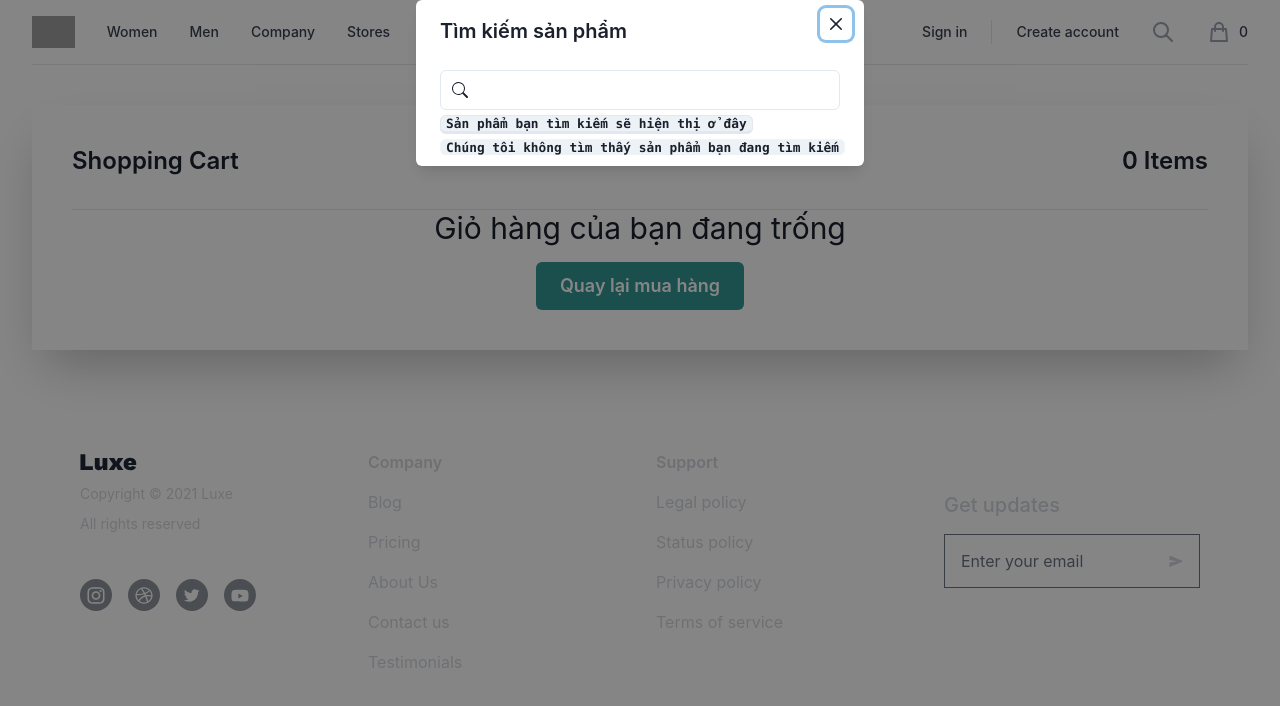
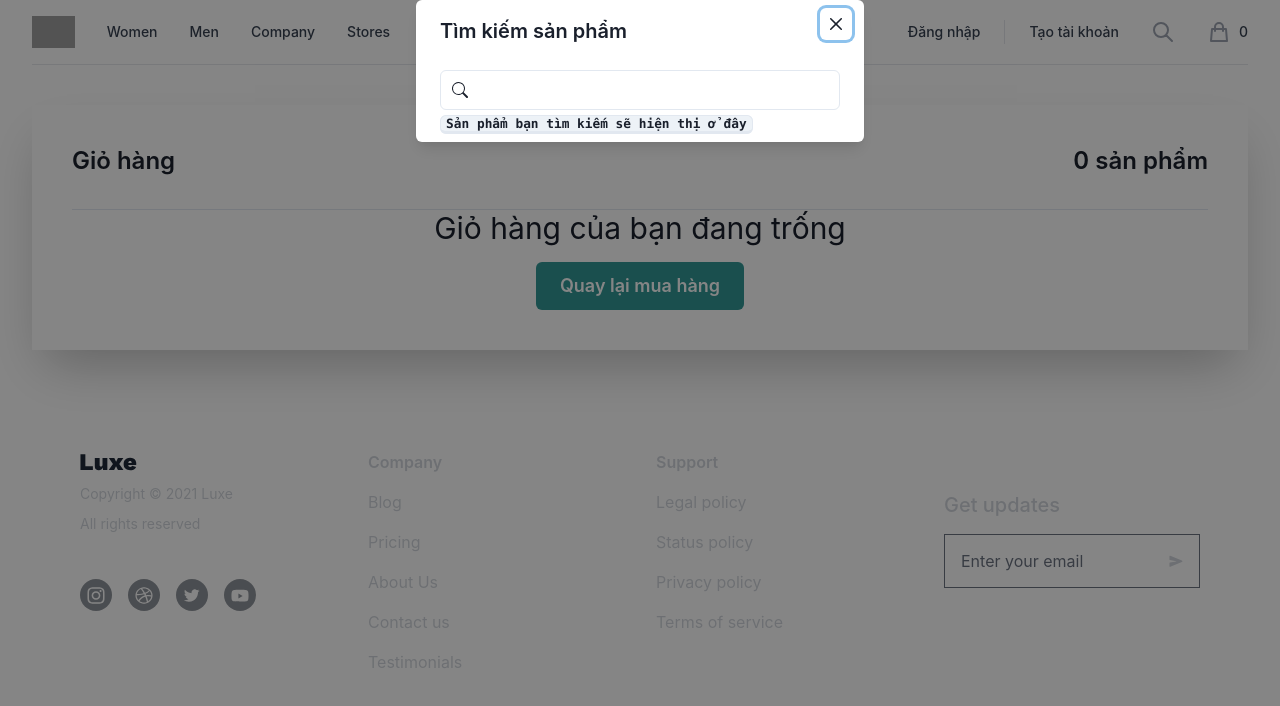
Before and after one commit to ducminhle1904/huonggio, a Next.js app: page /cart in a window 1280 px wide. Both pictures are taken after a click on the icon 1162 px from the left and 32 px from the top of the page. Shown: the top 706 px of the page. Built offline with nearby package versions, Linux system fonts and the light colour scheme; grey boxes are pictures that could not be loaded.

Commit message:
update code

```diff
--- a/components/Common/ProductCard.js
+++ b/components/Common/ProductCard.js
@@ -26,12 +26,12 @@ export default function ProductCard({ product }) {
                 className="opacity-0 bottom-[40%] left-1/2 transform -translate-x-1/2 z-10 lg:opacity-0 lg:group-hover:opacity-100 duration-500"
                 onClick={onOpen}
             >
-                Quick View
+                Xem nhanh
             </Button>
             <ModalPopup
                 isOpen={isOpen}
                 onClose={onClose}
-                modalTitle="Product Quick View"
+                modalTitle="Xem nhanh sản phẩm"
                 childContent={<ProductQuickView data={product} />}
                 size="6xl"
             />
--- a/components/ProductQuickView.js
+++ b/components/ProductQuickView.js
@@ -113,10 +113,10 @@ const ProductQuickView = ({ data }) => {
                             className="border border-gray-800 focus:outline-none focus:ring-2 focus:ring-offset-2 focus:ring-gray-800 md:w-96 w-full hover:bg-black text-base font-medium leading-4 bg-gray-800 py-4 text-white"
                             onClick={() => handleAddToCart(data)}
                         >
-                            Add to Bag
+                            Thêm vào giỏ hàng
                         </button>
                         <button className="border border-gray-800 focus:outline-none focus:ring-2 focus:ring-offset-2 focus:ring-gray-800 md:w-96 w-full hover:bg-gray-300 text-base font-medium leading-4 text-gray-800 py-4 bg-white">
-                            Add to Wishlist
+                            Thêm vào sản phẩm mong muốn
                         </button>
                     </div>
                 </div>
--- a/components/Search.js
+++ b/components/Search.js
@@ -14,7 +14,7 @@ export default function Search() {
     const isLoading = useSelector((state) => state.loading.searchLoading);
     const [keyword, setKeyword] = useState("");
     const [dropdownOptions, setDropdownOptions] = useState([]);
-    const [isHaveProduct, setIsHaveProduct] = useState(false);
+    const [haveNoProduct, sethaveNoProduct] = useState(false);
 
     async function fetchDropdownOptions(key) {
         let url = "product/search?name=";
@@ -22,10 +22,10 @@ export default function Search() {
             dispatch(setSearchLoading(true));
             let data = await ApiHelper(url + key).then((response) => response);
             if (data.product_list.length > 0) {
-                setIsHaveProduct(true);
+                sethaveNoProduct(false);
                 setDropdownOptions(data.product_list);
             } else {
-                setIsHaveProduct(false);
+                sethaveNoProduct(true);
             }
             setTimeout(() => {
                 dispatch(setSearchLoading(false));
@@ -41,7 +41,7 @@ export default function Search() {
         setKeyword(value);
         debounceDropDown(value);
         if (value === "") {
-            setIsHaveProduct(false);
+            sethaveNoProduct(false);
             setDropdownOptions([]);
         }
     }
@@ -59,8 +59,7 @@ export default function Search() {
 
             <section>
                 <div className="space-y-8 lg:divide-y lg:divide-gray-100">
-                    {isHaveProduct &&
-                        dropdownOptions.map((product) => (
+                    {dropdownOptions.map((product) => (
                         <div className="pt-8 sm:flex group" key={product.product_id}>
                             <div className="flex-shrink-0 mb-4 sm:mb-0 sm:mr-4">
                                 <img
@@ -81,8 +80,8 @@ export default function Search() {
                         </div>
                     ))}
 
-                    {!isHaveProduct && !keyword && <Kbd>Sản phẩm bạn tìm kiếm sẽ hiện thị ở đây</Kbd>}
-                    {!isHaveProduct && <Kbd>Chúng tôi không tìm thấy sản phẩm bạn đang tìm kiếm</Kbd>}
+                    {dropdownOptions.length === 0 && !keyword && <Kbd>Sản phẩm bạn tìm kiếm sẽ hiện thị ở đây</Kbd>}
+                    {haveNoProduct && <Kbd>Chúng tôi không tìm thấy sản phẩm bạn đang tìm kiếm</Kbd>}
                 </div>
             </section>
         </>
--- a/components/header.js
+++ b/components/header.js
@@ -1,11 +1,12 @@
 import { Dialog, Popover, Tab, Transition } from "@headlessui/react";
 import { MenuIcon, SearchIcon, ShoppingBagIcon, XIcon } from "@heroicons/react/outline";
-import React, { Fragment, useState } from "react";
+import React, { Fragment, useEffect, useState } from "react";
 import { useSelector } from "react-redux";
 import Link from "next/link";
 import dynamic from "next/dynamic";
 import { useDisclosure } from "@chakra-ui/react";
 import Search from "./Search";
+import { useRouter } from "next/router";
 const ModalPopup = dynamic(() => import("./Common/Modal"));
 
 const navigation = {
@@ -137,8 +138,31 @@ function classNames(...classes) {
 
 export default function Header({ openCart }) {
     const [open, setOpen] = useState(false);
+    const [width, setWidth] = useState("");
     const { isOpen, onOpen, onClose } = useDisclosure();
     const cart = useSelector((state) => state.cart);
+    const router = useRouter();
+
+    function handleWindowSizeChange() {
+        setWidth(window.innerWidth);
+    }
+
+    useEffect(() => {
+        setWidth(window.innerWidth);
+    }, []);
+
+    useEffect(() => {
+        window.addEventListener("resize", handleWindowSizeChange);
+        return () => {
+            window.removeEventListener("resize", handleWindowSizeChange);
+        };
+    }, []);
+
+    useEffect(() => {
+        onClose();
+    }, [router.asPath]);
+
+    const isMobile = width <= 768;
 
     return (
         <>
@@ -451,13 +475,13 @@ export default function Header({ openCart }) {
                                     <div className="hidden lg:flex lg:flex-1 lg:items-center lg:justify-end lg:space-x-6">
                                         <Link href="/login" passHref>
                                             <a className="text-sm font-medium text-gray-700 hover:text-gray-800">
-                                                Sign in
+                                                Đăng nhập
                                             </a>
                                         </Link>
                                         <span className="h-6 w-px bg-gray-200" aria-hidden="true" />
                                         <Link href="#" passHref>
                                             <a className="text-sm font-medium text-gray-700 hover:text-gray-800">
-                                                Create account
+                                                Tạo tài khoản
                                             </a>
                                         </Link>
                                     </div>
@@ -472,15 +496,14 @@ export default function Header({ openCart }) {
                                                 onClose={onClose}
                                                 modalTitle="Tìm kiếm sản phẩm"
                                                 childContent={<Search />}
-                                                size="md"
+                                                size={isMobile ? "full" : "md"}
                                             />
                                         </p>
                                     </div>
 
                                     {/* Cart */}
                                     <div className="ml-4 flow-root lg:ml-6" onClick={openCart}>
-                                        <Link href="#" passHref>
-                                            <a className="group -m-2 p-2 flex items-center">
+                                        <span className="group -m-2 p-2 flex items-center">
                                             <ShoppingBagIcon
                                                 className="flex-shrink-0 h-6 w-6 text-gray-400 group-hover:text-gray-500"
                                                 aria-hidden="true"
@@ -489,8 +512,7 @@ export default function Header({ openCart }) {
                                                 {cart.cart.length}
                                             </span>
                                             <span className="sr-only">items in cart, view bag</span>
-                                            </a>
-                                        </Link>
+                                        </span>
                                     </div>
                                 </div>
                             </div>
--- a/package.json
+++ b/package.json
@@ -32,7 +32,7 @@
     "react-icons": "^4.3.1",
     "react-image-lightbox": "^5.1.4",
     "react-infinite-scroll-component": "^6.1.0",
-    "react-rating": "^2.0.5",
+    "react-rating": "github:Selectra-Dev/react-rating",
     "react-redux": "^8.0.1",
     "react-scroll-to-top": "^1.0.8",
     "react-toastify": "^9.0.1",
--- a/pages/cart.js
+++ b/pages/cart.js
@@ -32,7 +32,7 @@ function Index() {
     return (
         <>
             <NextSeo
-                title="Shopping Cart"
+                title="Giỏ hàng"
                 description="Cửa hàng Ken chuyên các mặt hàng thời trang như quần áo, giày dép, phụ kiện trang sức, ..."
                 openGraph={{
                     url: "https://ken-shop.vercel.app/",
@@ -49,8 +49,8 @@ function Index() {
                         } bg-white px-5 py-5 lg:px-10 lg:py-10`}
                     >
                         <div className="flex justify-between border-b pb-8">
-                            <h1 className="font-semibold text-2xl">Shopping Cart</h1>
-                            <h2 className="font-semibold text-2xl">{cart.cart.length} Items</h2>
+                            <h1 className="font-semibold text-2xl">Giỏ hàng</h1>
+                            <h2 className="font-semibold text-2xl">{cart.cart.length} sản phẩm</h2>
                         </div>
                         {cart.cart.length === 0 ? (
                             <div className="text-center">
@@ -63,23 +63,27 @@ function Index() {
                             </div>
                         ) : (
                             <>
+                                <div>
                                     <div className="flex mt-10 mb-5">
                                         <h3 className="font-semibold text-gray-600 text-xs uppercase w-2/5">
-                                        Product Details
+                                            Chi tiết
                                         </h3>
                                         <h3 className="font-semibold text-center text-gray-600 text-xs uppercase w-1/5">
-                                        Quantity
+                                            Số lượng
                                         </h3>
                                         <h3 className="font-semibold text-center text-gray-600 text-xs uppercase w-1/5">
-                                        Price
+                                            Giá tiền
                                         </h3>
                                         <h3 className="font-semibold text-center text-gray-600 text-xs uppercase w-1/5">
-                                        Total
+                                            Tổng cộng
                                         </h3>
                                     </div>
 
                                     {cart.cart.map((item) => (
-                                    <div className="flex items-center hover:bg-gray-100 -mx-8 px-6 py-5" key={item.id}>
+                                        <div
+                                            className="flex items-center hover:bg-gray-100 -mx-8 px-6 py-5"
+                                            key={item.id}
+                                        >
                                             <div className="flex w-2/5">
                                                 <div className="min-w-fit">
                                                     <Image
@@ -94,15 +98,19 @@ function Index() {
                                                 <div className="flex flex-col justify-between ml-4 flex-grow">
                                                     <span className="font-bold text-sm">{item.product_name}</span>
                                                     {item.category.map((category) => (
-                                                    <span className="text-xs text-gray-600" key={category.category_id}>
-                                                        {category.category_name}
+                                                        <span
+                                                            className="text-xs text-gray-600"
+                                                            key={category.category_id}
+                                                        >
+                                                            Danh mục: {category.category_name}
                                                         </span>
                                                     ))}
+                                                    <span>Size: {item.color}</span>
                                                     <span
                                                         className="font-semibold hover:text-red-500 text-gray-500 text-xs cursor-pointer"
                                                         onClick={() => removeProduct(item)}
                                                     >
-                                                    Remove
+                                                        Bỏ khỏi giỏ hàng
                                                     </span>
                                                 </div>
                                             </div>
@@ -134,13 +142,14 @@ function Index() {
                                             </span>
                                         </div>
                                     ))}
+                                </div>
 
                                 <Link href="/products" passHref>
                                     <a className="flex font-semibold text-indigo-600 text-sm mt-10">
                                         <svg className="fill-current mr-2 text-indigo-600 w-4" viewBox="0 0 448 512">
                                             <path d="M134.059 296H436c6.627 0 12-5.373 12-12v-56c0-6.627-5.373-12-12-12H134.059v-46.059c0-21.382-25.851-32.09-40.971-16.971L7.029 239.029c-9.373 9.373-9.373 24.569 0 33.941l86.059 86.059c15.119 15.119 40.971 4.411 40.971-16.971V296z" />
                                         </svg>
-                                        Continue Shopping
+                                        Tiếp tục mua sắm
                                     </a>
                                 </Link>
                             </>
@@ -149,20 +158,20 @@ function Index() {
 
                     {cart.cart.length > 0 ? (
                         <div id="summary" className="w-full lg:w-1/4 px-8 py-10">
-                            <h1 className="font-semibold text-2xl border-b pb-8">Order Summary</h1>
+                            <h1 className="font-semibold text-2xl border-b pb-8">Tổng quan đơn hàng</h1>
                             <div className="flex justify-between mt-10 mb-5">
                                 <span className="font-semibold text-sm uppercase">Items {cart.cart.length}</span>
                                 <span className="font-semibold text-sm">{generateCurrency(cart.cartTotalAmount)}</span>
                             </div>
                             <div>
-                                <label className="font-medium inline-block mb-3 text-sm uppercase">Shipping</label>
+                                <label className="font-medium inline-block mb-3 text-sm uppercase">Giao hàng</label>
                                 <select className="block p-2 text-gray-600 w-full text-sm">
                                     <option>Standard shipping - 10000đ</option>
                                 </select>
                             </div>
                             <div className="py-10">
                                 <label htmlFor="promo" className="font-semibold inline-block mb-3 text-sm uppercase">
-                                    Promo Code
+                                    Mã giảm giá
                                 </label>
                                 <input
                                     type="text"
@@ -176,12 +185,12 @@ function Index() {
                             </button>
                             <div className="border-t mt-8">
                                 <div className="flex font-semibold justify-between py-6 text-sm uppercase">
-                                    <span>Total cost</span>
+                                    <span>Tổng cộng</span>
                                     <span>{generateCurrency(cart.cartTotalAmount + 10000)}</span>
                                 </div>
                                 <Link href="/checkout">
                                     <button className="bg-indigo-500 font-semibold hover:bg-indigo-600 py-3 text-sm text-white uppercase w-full">
-                                        Checkout
+                                        Đặt hàng
                                     </button>
                                 </Link>
                             </div>
--- a/stores/slices/cart.js
+++ b/stores/slices/cart.js
@@ -12,7 +12,7 @@ export const cartSlice = createSlice({
     initialState,
     reducers: {
         addToCart: (state, action) => {
-            const itemIndex = state.cart.findIndex((item) => item.id === action.payload.id);
+            const itemIndex = state.cart.findIndex((item) => item.product_id === action.payload.product_id);
             if (itemIndex === -1) {
                 state.cart.push({
                     ...action.payload,
@@ -26,7 +26,7 @@ export const cartSlice = createSlice({
             localStorage.setItem("cart", JSON.stringify(state.cart));
         },
         decreaseQuantity: (state, action) => {
-            const itemIndex = state.cart.findIndex((item) => item.id === action.payload.id);
+            const itemIndex = state.cart.findIndex((item) => item.product_id === action.payload.product_id);
             if (itemIndex !== -1) {
                 state.cart[itemIndex].quantity--;
                 if (state.cart[itemIndex].quantity === 0) {
@@ -36,14 +36,14 @@ export const cartSlice = createSlice({
             }
         },
         increaseQuantity: (state, action) => {
-            const itemIndex = state.cart.findIndex((item) => item.id === action.payload.id);
+            const itemIndex = state.cart.findIndex((item) => item.product_id === action.payload.product_id);
             if (itemIndex !== -1) {
                 state.cart[itemIndex].quantity++;
                 localStorage.setItem("cart", JSON.stringify(state.cart));
             }
         },
         removeItem: (state, action) => {
-            const itemIndex = state.cart.findIndex((item) => item.id === action.payload.id);
+            const itemIndex = state.cart.findIndex((item) => item.product_id === action.payload.product_id);
             if (itemIndex !== -1) {
                 state.cart.splice(itemIndex, 1);
                 localStorage.setItem("cart", JSON.stringify(state.cart));
```
Also changed, not shown: components/Heros.js (+0 -15 lines), components/Highlights.js (+3 -3 lines), components/layout.js (+9 -0 lines), pages/product/[id].js (+2 -16 lines). Lines whose indentation alone changed are shown as unchanged.
